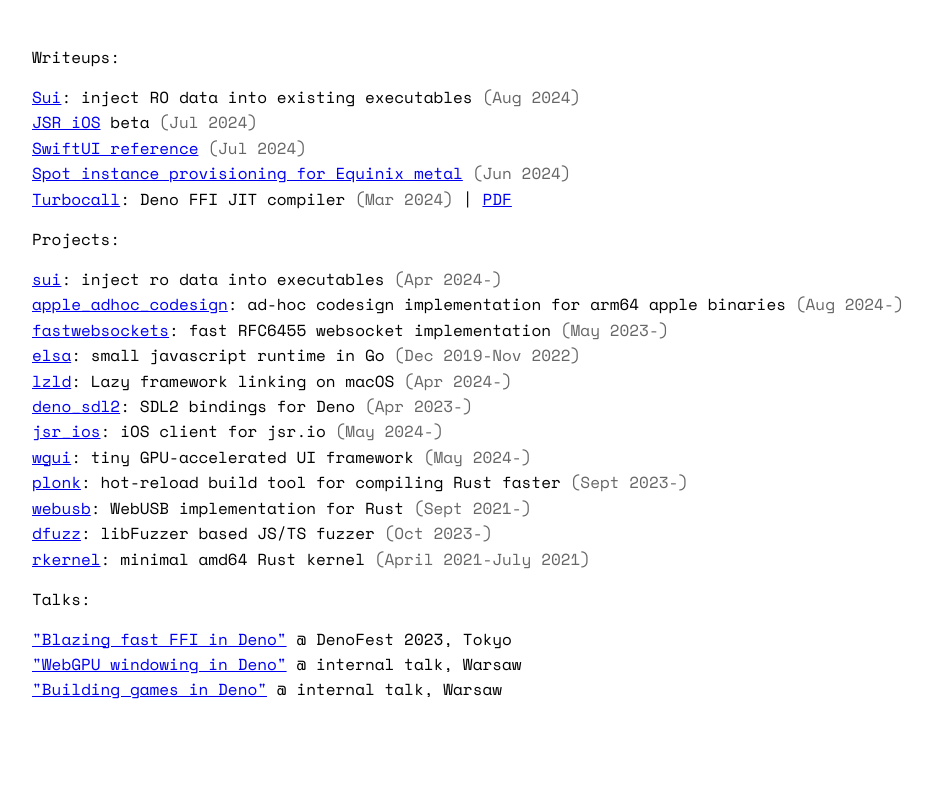
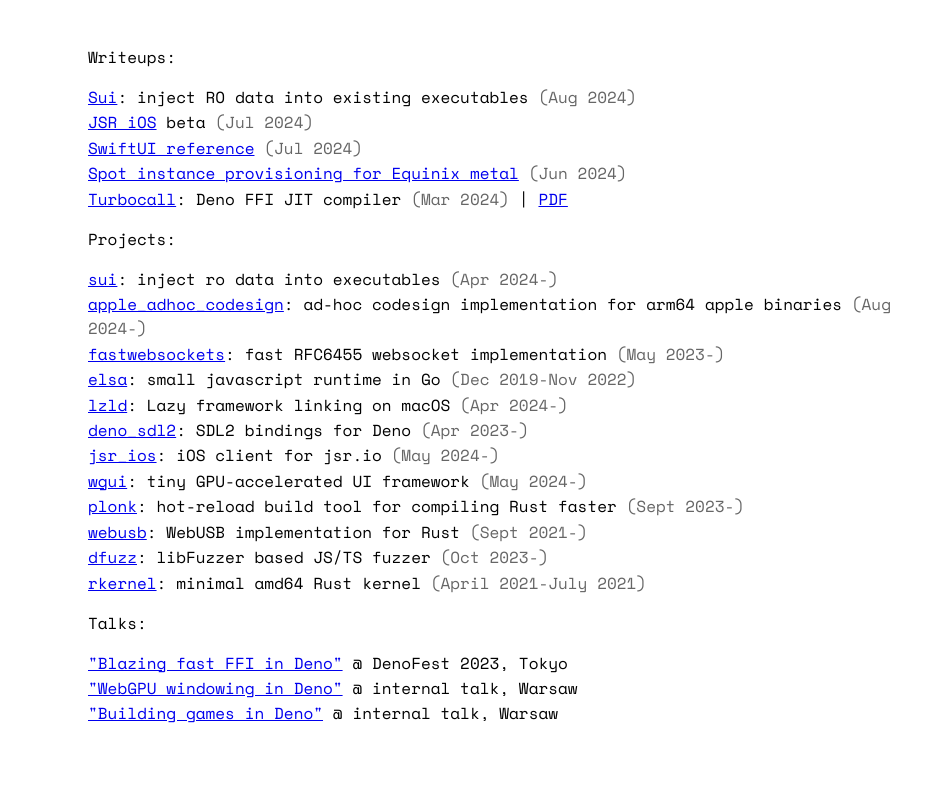
Before and after one commit to littledivy/website, a plain HTML site: page index.html in a window 1280 px wide. Shown: the part 155-952 px from the top of the page, without its empty margins (120-1052 px from the left). Before the commit the page ends 928 px from the top, so only its background shows below. Drawn offline with nearby package versions, Linux system fonts and the light colour scheme.

Commit message:
Set max-w

```diff
--- a/index.html
+++ b/index.html
@@ -19,7 +19,7 @@
       min-height: 100vh;
       font-family: monospace;
       font-size: 1rem;
-      max-width: 65rem;
+      max-width: 58rem;
       margin-left: auto;
       margin-right: auto;
       padding-right: 2rem;
```
